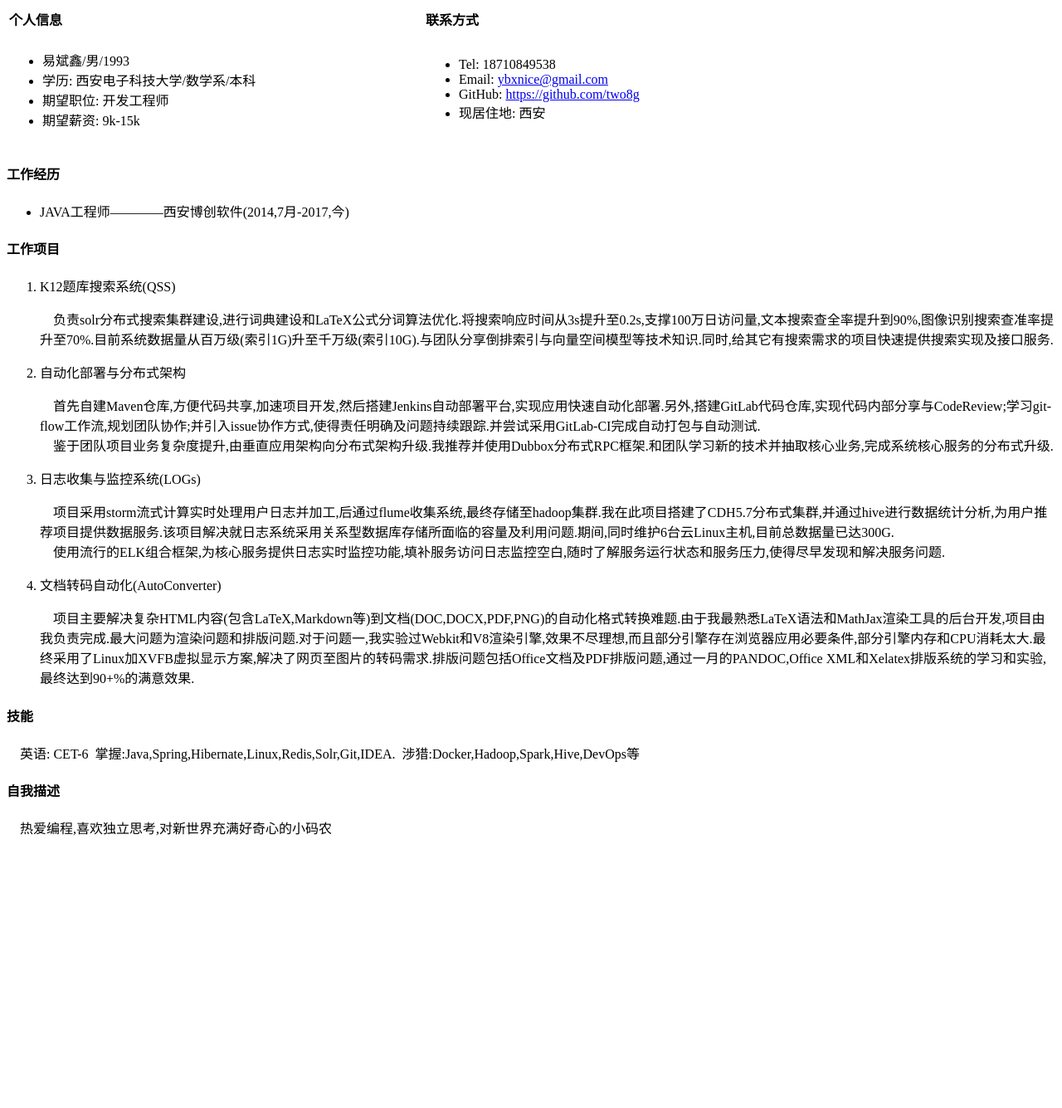
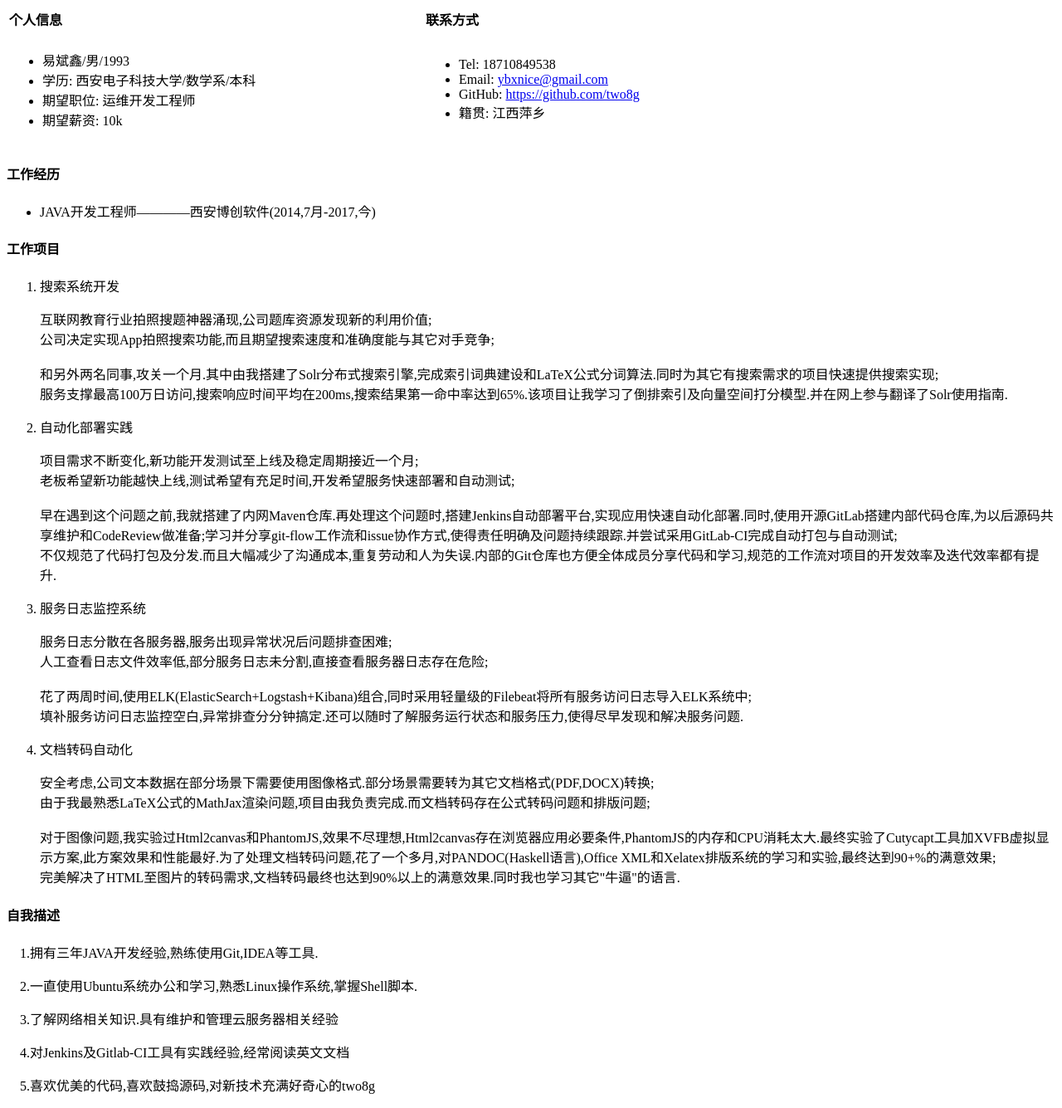
Before and after one commit to two8g/two8g.github.io, a Jekyll site: the page job/DevOps.html, which Jekyll copies as it is, in a window 1280 px wide. Shown: the whole page at 83% size. Built offline with Jekyll 4.4.1, drawn with Linux system fonts in a browser that asks for light colours; before the commit the page ends 1025 px from its top, so only the background shows below that.

Commit message:
add DevOps 简历

```diff
--- a/job/DevOps.html
+++ b/job/DevOps.html
@@ -61,8 +61,8 @@
               <li md-pos="12-27"><span md-pos="14-24">易斌鑫/男/1993</span></li>
               <li md-pos="28-48"><span md-pos="30-45">学历: 西安电子科技大学/数学系/本科</span></li>
               <!--<li md-pos="49-62"><span md-pos="51-59">工作年限: 3年</span></li>-->
-              <li md-pos="63-79"><span md-pos="65-78">期望职位: 开发工程师</span></li>
-              <li md-pos="80-95"><span md-pos="82-94">期望薪资: 9k-15k</span></li>
+              <li md-pos="63-79"><span md-pos="65-78">期望职位: 运维开发工程师</span></li>
+              <li md-pos="80-95"><span md-pos="82-94">期望薪资: 10k</span></li>
               <!--<li md-pos="96-107"><span md-pos="98-106">期望城市: 浙江</span></li>-->
             </ul>
           </td>
@@ -73,7 +73,7 @@
               </li>
               <li md-pos="168-184"><span md-pos="170-183">GitHub: <a md-pos="195-219" href="https://github.com/two8g">https://github.com/two8g</a></span>
               </li>
-              <li md-pos="185-220"><span md-pos="187-219">现居住地: 西安</span>
+              <li md-pos="185-220"><span md-pos="187-219">籍贯: 江西萍乡</span>
               </li>
             </ul>
           </td>
@@ -84,42 +84,56 @@
               class="octicon octicon-link"></span></a>工作经历</span></h4>
       <ul>
         <li>
-          <p md-pos="233-257"><span md-pos="233-256">JAVA工程师————西安博创软件(2014,7月-2017,今)</span></p>
+          <p md-pos="233-257"><span md-pos="233-256">JAVA开发工程师————西安博创软件(2014,7月-2017,今)</span></p>
         </li>
       </ul>
       <h4 id="工作项目" md-pos="260-269"><span md-pos="265-269"><a href="#工作项目" id="工作项目" name="工作项目" class="anchor"><span
               class="octicon octicon-link"></span></a>工作项目</span></h4>
       <ol>
         <li md-pos="281-446">
-          <p md-pos="284-301"><span md-pos="284-298">K12题库搜索系统(QSS)</span></p>
-          <p md-pos="310-446"><span md-pos="310-445">&nbsp;&nbsp;&nbsp;&nbsp;负责solr分布式搜索集群建设,进行词典建设和LaTeX公式分词算法优化.将搜索响应时间从3s提升至0.2s,支撑100万日访问量,文本搜索查全率提升到90%,图像识别搜索查准率提升至70%.目前系统数据量从百万级(索引1G)升至千万级(索引10G).与团队分享倒排索引与向量空间模型等技术知识.同时,给其它有搜索需求的项目快速提供搜索实现及接口服务.</span>
-          </p>
+          <p md-pos="284-301"><span md-pos="284-298">搜索系统开发</span></p>
         </li>
+        <p md-pos="23-251"><span md-pos="23-53">互联网教育行业拍照搜题神器涌现,公司题库资源发现新的利用价值;</span><br/>
+          <span md-pos="54-90">公司决定实现App拍照搜索功能,而且期望搜索速度和准确度能与其它对手竞争;</span><br/><br/>
+          <span md-pos="91-166">和另外两名同事,攻关一个月.其中由我搭建了Solr分布式搜索引擎,完成索引词典建设和LaTeX公式分词算法.同时为其它有搜索需求的项目快速提供搜索实现;</span><br/>
+          <span md-pos="167-250">服务支撑最高100万日访问,搜索响应时间平均在200ms,搜索结果第一命中率达到65%.该项目让我学习了倒排索引及向量空间打分模型.并在网上参与翻译了Solr使用指南.</span>
+        </p>
         <li md-pos="447-665">
-          <p md-pos="450-465"><span md-pos="450-462">自动化部署与分布式架构</span></p>
-          <p md-pos="475-665"><span md-pos="475-664">&nbsp;&nbsp;&nbsp;&nbsp;首先自建Maven仓库,方便代码共享,加速项目开发,然后搭建Jenkins自动部署平台,实现应用快速自动化部署.另外,搭建GitLab代码仓库,实现代码内部分享与CodeReview;学习git-flow工作流,规划团队协作;并引入issue协作方式,使得责任明确及问题持续跟踪.并尝试采用GitLab-CI完成自动打包与自动测试.<br/>
-    &nbsp;&nbsp;&nbsp;&nbsp;鉴于团队项目业务复杂度提升,由垂直应用架构向分布式架构升级.我推荐并使用Dubbox分布式RPC框架.和团队学习新的技术并抽取核心业务,完成系统核心服务的分布式升级.</span></p>
+          <p md-pos="450-465"><span md-pos="450-462">自动化部署实践</span></p>
         </li>
+        <p md-pos="264-591"><span md-pos="264-293">项目需求不断变化,新功能开发测试至上线及稳定周期接近一个月;</span><br/>
+          <span md-pos="294-331">老板希望新功能越快上线,测试希望有充足时间,开发希望服务快速部署和自动测试;</span><br/><br/>
+          <span md-pos="333-508">早在遇到这个问题之前,我就搭建了内网Maven仓库.再处理这个问题时,搭建Jenkins自动部署平台,实现应用快速自动化部署.同时,使用开源GitLab搭建内部代码仓库,为以后源码共享维护和CodeReview做准备;学习并分享git-flow工作流和issue协作方式,使得责任明确及问题持续跟踪.并尝试采用GitLab-CI完成自动打包与自动测试;</span><br/>
+          <span md-pos="509-590">不仅规范了代码打包及分发.而且大幅减少了沟通成本,重复劳动和人为失误.内部的Git仓库也方便全体成员分享代码和学习,规范的工作流对项目的开发效率及迭代效率都有提升.</span>
+        </p>
         <li md-pos="670-861">
-          <p md-pos="673-686"><span md-pos="673-683">日志收集与监控系统(LOGs)</span></p>
-          <p md-pos="695-861"><span md-pos="695-860">&nbsp;&nbsp;&nbsp;&nbsp;项目采用storm流式计算实时处理用户日志并加工,后通过flume收集系统,最终存储至hadoop集群.我在此项目搭建了CDH5.7分布式集群,并通过hive进行数据统计分析,为用户推荐项目提供数据服务.该项目解决就日志系统采用关系型数据库存储所面临的容量及利用问题.期间,同时维护6台云Linux主机,目前总数据量已达300G.<br/>
-    &nbsp;&nbsp;&nbsp;&nbsp;使用流行的ELK组合框架,为核心服务提供日志实时监控功能,填补服务访问日志监控空白,随时了解服务运行状态和服务压力,使得尽早发现和解决服务问题.</span>
-          </p>
+          <p md-pos="673-686"><span md-pos="673-683">服务日志监控系统</span></p>
         </li>
+        <p md-pos="607-807"><span md-pos="607-634">服务日志分散在各服务器,服务出现异常状况后问题排查困难;</span><br/>
+          <span md-pos="635-670">人工查看日志文件效率低,部分服务日志未分割,直接查看服务器日志存在危险;</span><br/><br/>
+          <span md-pos="671-750">花了两周时间,使用ELK(ElasticSearch+Logstash+Kibana)组合,同时采用轻量级的Filebeat将所有服务访问日志导入ELK系统中;</span><br/>
+          <span md-pos="751-806">填补服务访问日志监控空白,异常排查分分钟搞定.还可以随时了解服务运行状态和服务压力,使得尽早发现和解决服务问题.</span></p>
         <li md-pos="862-1197">
-          <p md-pos="865-886"><span md-pos="865-883">文档转码自动化(AutoConverter)</span></p>
-          <p md-pos="895-1197"><span md-pos="895-1196">&nbsp;&nbsp;&nbsp;&nbsp;项目主要解决复杂HTML内容(包含LaTeX,Markdown等)到文档(DOC,DOCX,PDF,PNG)的自动化格式转换难题.由于我最熟悉LaTeX语法和MathJax渲染工具的后台开发,项目由我负责完成.最大问题为渲染问题和排版问题.对于问题一,我实验过Webkit和V8渲染引擎,效果不尽理想,而且部分引擎存在浏览器应用必要条件,部分引擎内存和CPU消耗太大.最终采用了Linux加XVFB虚拟显示方案,解决了网页至图片的转码需求.排版问题包括Office文档及PDF排版问题,通过一月的PANDOC,Office XML和Xelatex排版系统的学习和实验,最终达到90+%的满意效果.</span>
-          </p>
+          <p md-pos="865-886"><span md-pos="865-883">文档转码自动化</span></p>
         </li>
+        <p md-pos="833-1195"><span md-pos="833-885">安全考虑,公司文本数据在部分场景下需要使用图像格式.部分场景需要转为其它文档格式(PDF,DOCX)转换;</span><br/>
+          <span md-pos="886-939">由于我最熟悉LaTeX公式的MathJax渲染问题,项目由我负责完成.而文档转码存在公式转码问题和排版问题;</span><br/><br/>
+          <span md-pos="940-1141">对于图像问题,我实验过Html2canvas和PhantomJS,效果不尽理想,Html2canvas存在浏览器应用必要条件,PhantomJS的内存和CPU消耗太大.最终实验了Cutycapt工具加XVFB虚拟显示方案,此方案效果和性能最好.为了处理文档转码问题,花了一个多月,对PANDOC(Haskell语言),Office XML和Xelatex排版系统的学习和实验,最终达到90+%的满意效果;</span><br/>
+          <span md-pos="1142-1195">完美解决了HTML至图片的转码需求,文档转码最终也达到90%以上的满意效果.同时我也学习其它&quot;牛逼&quot;的语言.</span></p>
       </ol>
-      <h4 id="我的技能" md-pos="1294-1299"><span md-pos="1297-1299"><a href="#技能" id="技能" name="技能" class="anchor"><span
-              class="octicon octicon-link"></span></a>技能</span></h4>
-      <p md-pos="1301-1353"><span md-pos="1301-1352">&nbsp;&nbsp;&nbsp;&nbsp;英语: CET-6&nbsp;&nbsp;掌握:Java,Spring,Hibernate,Linux,Redis,Solr,Git,IDEA.&nbsp;&nbsp;涉猎:Docker,Hadoop,Spark,Hive,DevOps等</span>
-      </p>
-      <h4 id="自我描述" md-pos="1504-1513"><span md-pos="1509-1513"><a href="#自我描述" id="自我描述" name="自我描述"
+      <h4 id="自我评价" md-pos="1504-1513"><span md-pos="1509-1513"><a href="#自我描述" id="自我评价" name="自我描述"
                                                                    class="anchor"><span
               class="octicon octicon-link"></span></a>自我描述</span></h4>
-      <p md-pos="1515-1541"><span md-pos="1515-1540">&nbsp;&nbsp;&nbsp;&nbsp;热爱编程,喜欢独立思考,对新世界充满好奇心的小码农</span></p>
+      <p md-pos="1515-1541"><span md-pos="1515-1540">&nbsp;&nbsp;&nbsp;&nbsp;1.拥有三年JAVA开发经验,熟练使用Git,IDEA等工具.</span></p>
+      <p md-pos="1515-1541"><span
+              md-pos="1515-1540">&nbsp;&nbsp;&nbsp;&nbsp;2.一直使用Ubuntu系统办公和学习,熟悉Linux操作系统,掌握Shell脚本.</span>
+      </p>
+      <p md-pos="1515-1541"><span
+              md-pos="1515-1540">&nbsp;&nbsp;&nbsp;&nbsp;3.了解网络相关知识.具有维护和管理云服务器相关经验</span>
+      </p>
+      <p md-pos="1515-1541"><span md-pos="1515-1540">&nbsp;&nbsp;&nbsp;&nbsp;4.对Jenkins及Gitlab-CI工具有实践经验,经常阅读英文文档</span>
+      </p>
+      <p md-pos="1515-1541"><span md-pos="1515-1540">&nbsp;&nbsp;&nbsp;&nbsp;5.喜欢优美的代码,喜欢鼓捣源码,对新技术充满好奇心的two8g</span></p>
     </article>
   </div>
 </div>
```
Also changed, not shown: job/Projects.md (+24 -5 lines), job/简历.md (+12 -10 lines), test.html (added, +54 -0 lines), 1 other file.
